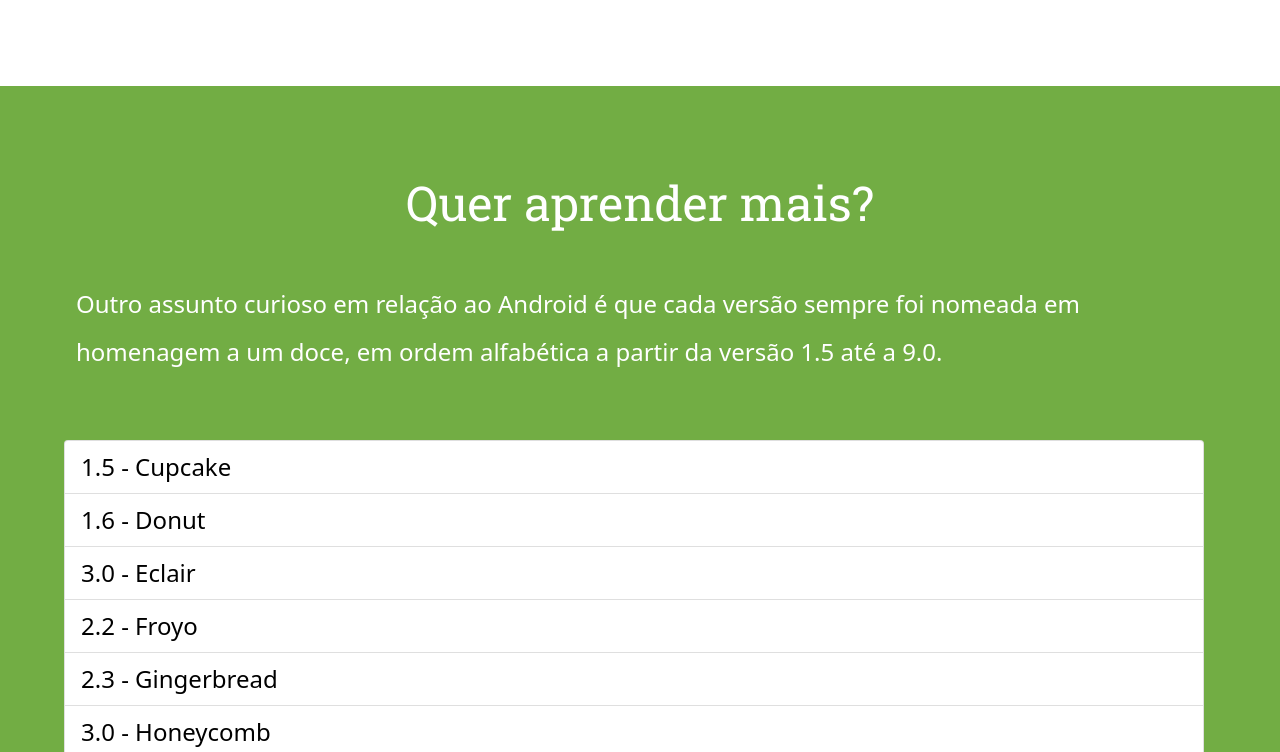
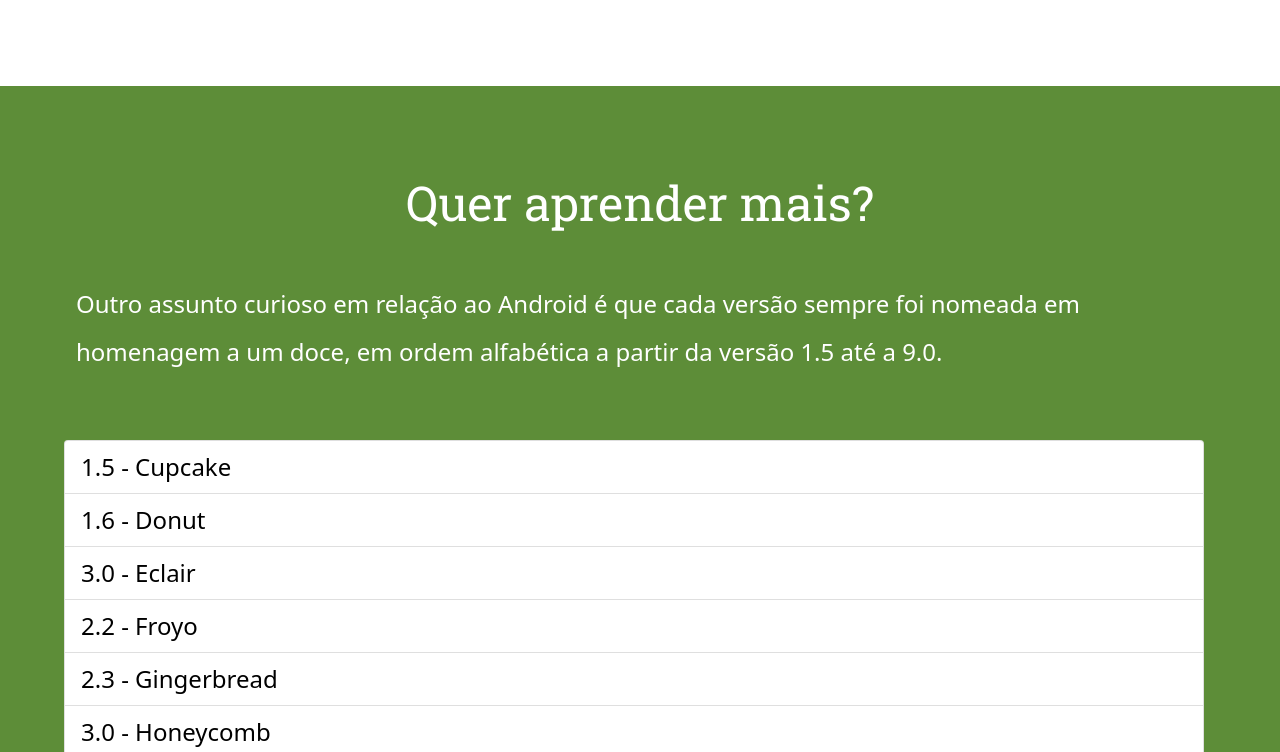
Before and after one commit to danilo-felix/projeto-android-2, a plain HTML site: page index.html in a window 1280 px wide. Shown: the part 4388-5140 px from the top of the page. Drawn offline with Linux system fonts and the light colour scheme.

Commit message:
background aside

```diff
--- a/css/main.css
+++ b/css/main.css
@@ -109,7 +109,7 @@ iframe {
 }
 
 .aside {
-    background-color: #72ad44;
+    background-color: #5d8d38;
     padding: 40px 0 40px 0 !important;
 }
 
```
